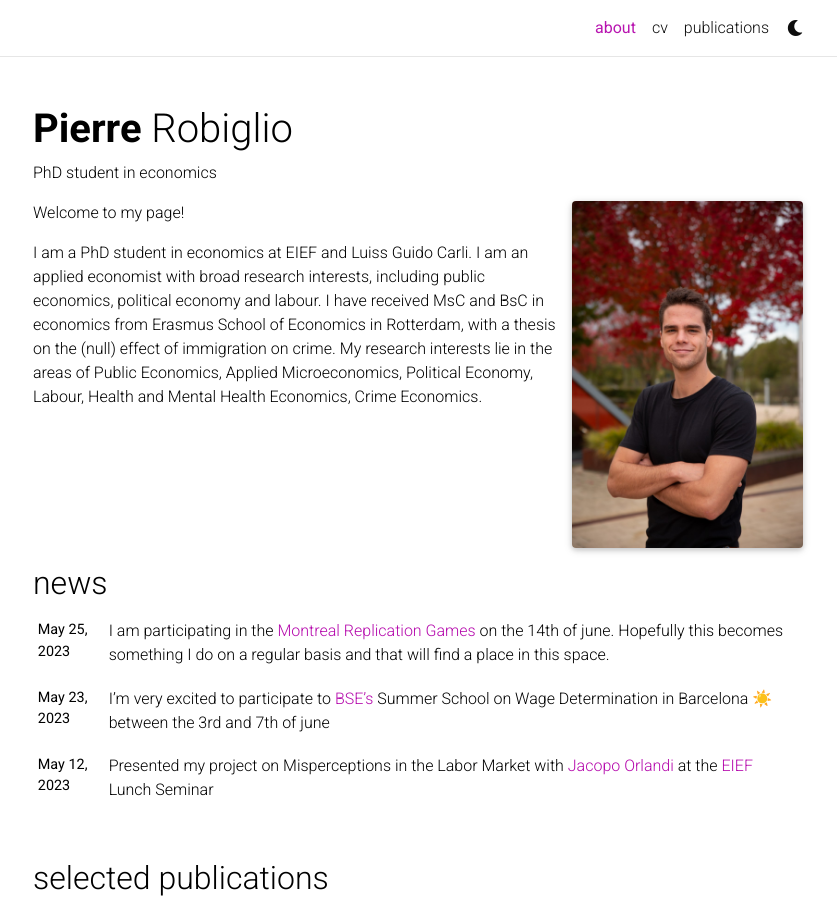
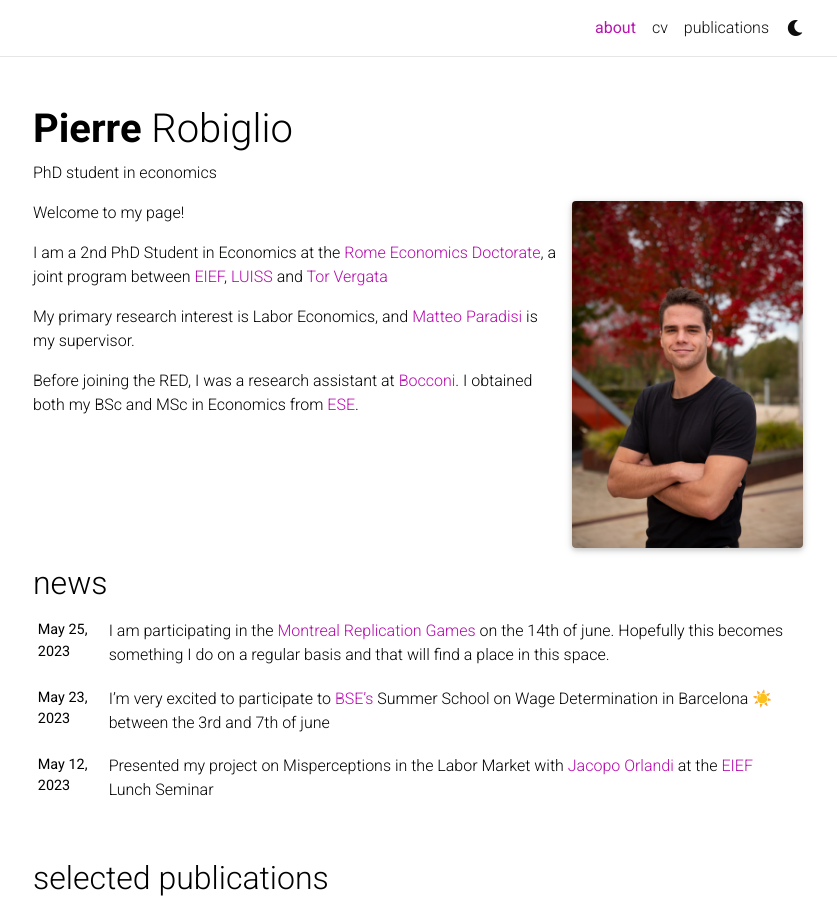
Before and after one commit to pierrerobiglio/pierrerobiglio.github.io, a Jekyll site: the page built from _pages/about.md, in a window 1280 px wide and 1180 px high, cut to the strip 0-910 px from the top of the window. Shown: the whole strip, without its empty margins (222-1059 px from the left). Built offline with Jekyll 4.4.1, drawn with Linux system fonts in a browser that asks for light colours; full-size pictures stand in for the smaller copies a plugin makes; emoji names are drawn with the system emoji font; comment, search, counter and statistics services are not loaded; a style sheet for code colours, icons or effects is not loaded.

Commit message:
Update about.md

```diff
--- a/_pages/about.md
+++ b/_pages/about.md
@@ -17,4 +17,8 @@ social: true  # includes social icons at the bottom of the page
 
 Welcome to my page!
 
-I am a PhD student in economics at EIEF and Luiss Guido Carli. I am an applied economist with broad research interests, including  public economics, political economy and labour. I have received MsC and BsC in economics from Erasmus School of Economics in Rotterdam, with a thesis on the (null) effect of immigration on crime. My research interests lie in the areas of Public Economics, Applied Microeconomics, Political Economy, Labour, Health and Mental Health Economics, Crime Economics.
+I am a 2nd PhD Student in Economics at the [Rome Economics Doctorate](https://www.redphd.it/), a joint program between [EIEF](https://www.eief.it/eief/index.php/it/), [LUISS](https://www.luiss.edu/) and [Tor Vergata](https://web.uniroma2.it/)
+
+My primary research interest is Labor Economics, and [Matteo Paradisi](https://www.matteoparadisi.com/) is my supervisor.
+
+Before joining the RED, I was a research assistant at [Bocconi](https://www.unibocconi.it/wps/wcm/connect/bocconi/sitopubblico_it/albero+di+navigazione/home/entrare+in+bocconi/?gclid=Cj0KCQjwjryjBhD0ARIsAMLvnF_E6_M83rgPlqXp3zOBdwnjo3FxoxCphbxk0H7Mj2tVMqfHGbHOaeYaAjADEALw_wcB). I obtained both my BSc and MSc in Economics from [ESE](https://www.eur.nl/en/ese).
```
